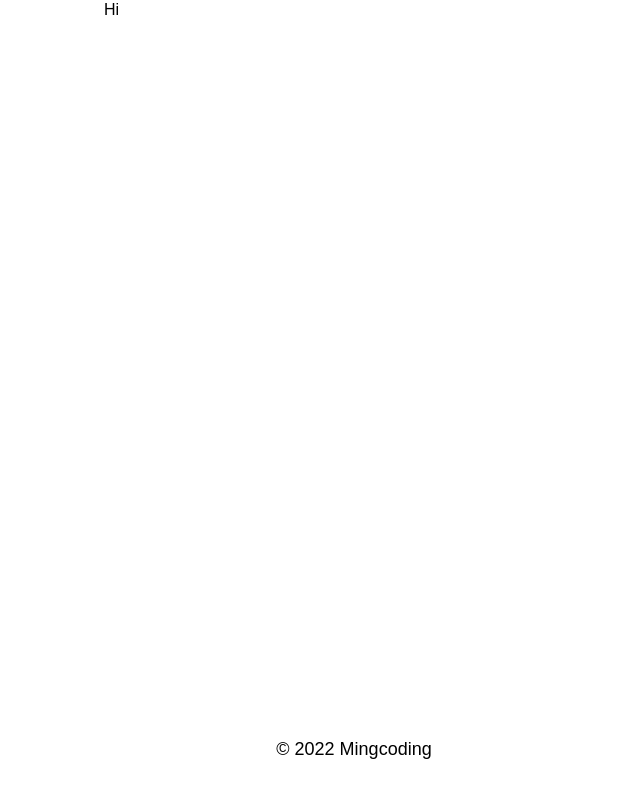
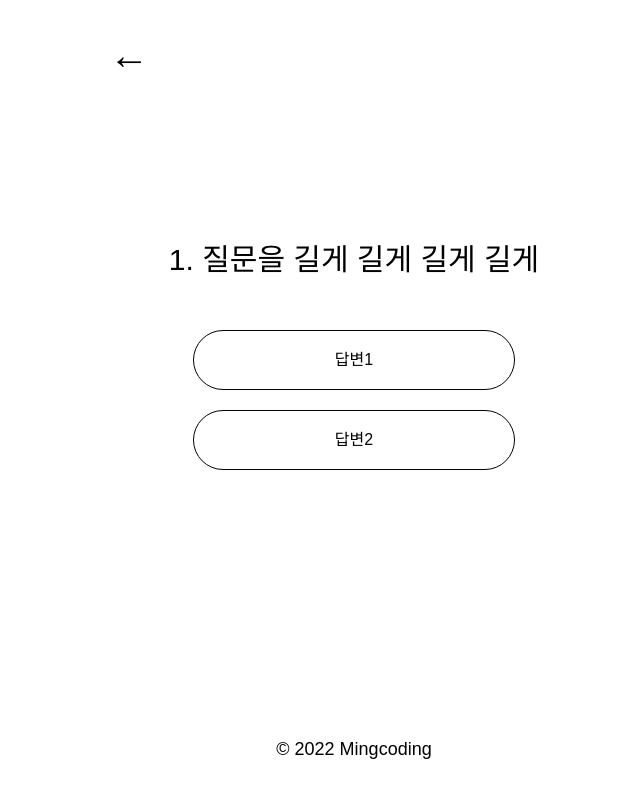
Before and after one commit to alstjr5949/plantTest, a React (Create React App) app: page /test in a window 1280 px wide. Shown: the whole page, without its empty margins (286-926 px from the left). Built offline with nearby package versions, Linux system fonts and the light colour scheme.

Commit message:
test frame

```diff
--- a/src/Routes/home.tsx
+++ b/src/Routes/home.tsx
@@ -1,11 +1,10 @@
 import { motion } from "framer-motion";
-import { Link } from "react-router-dom";
+import { useNavigate } from "react-router-dom";
 import styled from "styled-components";
 import leaves from "../img/leaveFrame.png";
 
 const Wrapper = styled(motion.div)`
   width: 500px;
-  min-width: 500px;
   height: 90vh;
   min-height: 800px;
   display: flex;
@@ -16,10 +15,9 @@ const Wrapper = styled(motion.div)`
 `;
 
 const Title = styled(motion.div)`
-  width: 300px;
+  width: 60%;
   min-width: 300px;
   height: 300px;
-  min-height: 300px;
   position: absolute;
   top: 80px;
   left: 0;
@@ -44,8 +42,7 @@ const Title = styled(motion.div)`
 `;
 
 const MainImg = styled.div`
-  width: 500px;
-  min-width: 400px;
+  width: 100%;
   height: 450px;
   background-image: url(${leaves});
   background-position: center center;
@@ -55,7 +52,7 @@ const MainImg = styled.div`
 `;
 
 const StartBtn = styled.div`
-  width: 300px;
+  width: 60%;
   height: 60px;
   border-radius: 50px;
   display: flex;
@@ -70,7 +67,7 @@ const StartBtn = styled.div`
 `;
 
 const ShareBtnContainer = styled.div`
-  width: 400px;
+  width: 80%;
   height: 55px;
   display: flex;
   align-items: center;
@@ -135,6 +132,10 @@ const titleVariants = {
 };
 
 function Home() {
+  const navigate = useNavigate();
+  const startBtnClick = () => {
+    navigate("/test");
+  };
   return (
     <Wrapper
       variants={wrapperVariants}
@@ -147,9 +148,7 @@ function Home() {
           <span>나와 어울리는</span> <span>식물찾기</span> <span>테스트</span>
         </Title>
       </MainImg>
-      <Link to="/test">
-        <StartBtn>테스트 시작하기</StartBtn>
-      </Link>
+      <StartBtn onClick={startBtnClick}>테스트 시작하기</StartBtn>
       <ShareBtnContainer>
         <ShareText>테스트 공유하기</ShareText>
         <ShareIconContainer>
--- a/src/Routes/test.tsx
+++ b/src/Routes/test.tsx
@@ -1,9 +1,52 @@
 import { AnimatePresence, motion } from "framer-motion";
+import { useNavigate } from "react-router-dom";
 import styled from "styled-components";
 
 const Wrapper = styled(motion.div)`
   width: 500px;
-  height: 100vh;
+  height: 90vh;
+  display: flex;
+  flex-direction: column;
+  justify-content: center;
+  align-items: center;
+  position: relative;
+  padding: 20px;
+`;
+
+const BackHomeBtn = styled.div`
+  position: absolute;
+  top: 0;
+  left: 0;
+  width: 50px;
+  height: 50px;
+  display: flex;
+  justify-content: center;
+  align-items: center;
+  font-size: 40px;
+  margin-top: 30px;
+  cursor: pointer;
+`;
+
+const Question = styled.div`
+  width: 90%;
+  height: 60px;
+  display: flex;
+  justify-content: center;
+  align-items: center;
+  font-size: 30px;
+  font-weight: 500;
+  margin-bottom: 40px;
+`;
+
+const Answer = styled.div`
+  width: 70%;
+  height: 60px;
+  display: flex;
+  justify-content: center;
+  align-items: center;
+  margin-bottom: 20px;
+  border: 1px solid black;
+  border-radius: 40px;
 `;
 
 const wrapperVariants = {
@@ -25,17 +68,22 @@ const wrapperVariants = {
 };
 
 function Test() {
+  const navigate = useNavigate();
+  const backHomeBtnClick = () => {
+    navigate("/");
+  };
   return (
-    <AnimatePresence exitBeforeEnter>
     <Wrapper
       variants={wrapperVariants}
       initial="initial"
       animate="animate"
       exit="exit"
     >
-        Hi
+      <BackHomeBtn onClick={backHomeBtnClick}>&larr;</BackHomeBtn>
+      <Question>1. 질문을 길게 길게 길게 길게</Question>
+      <Answer>답변1</Answer>
+      <Answer>답변2</Answer>
     </Wrapper>
-    </AnimatePresence>
   );
 }
 
--- a/src/theme.ts
+++ b/src/theme.ts
@@ -2,10 +2,10 @@ import { DefaultTheme } from "styled-components";
 
 const size = {
   desktop: "1700px",
-  laptop: "1430px",
+  laptop: "1440px",
 };
 
 export const theme: DefaultTheme = {
   desktop: `(min-width: ${size.desktop})`,
-  laptop: `(min-width: ${size.laptop})`,
+  laptop: `(max-width: ${size.laptop})`,
 };
```
Lines whose indentation alone changed are shown as unchanged.
